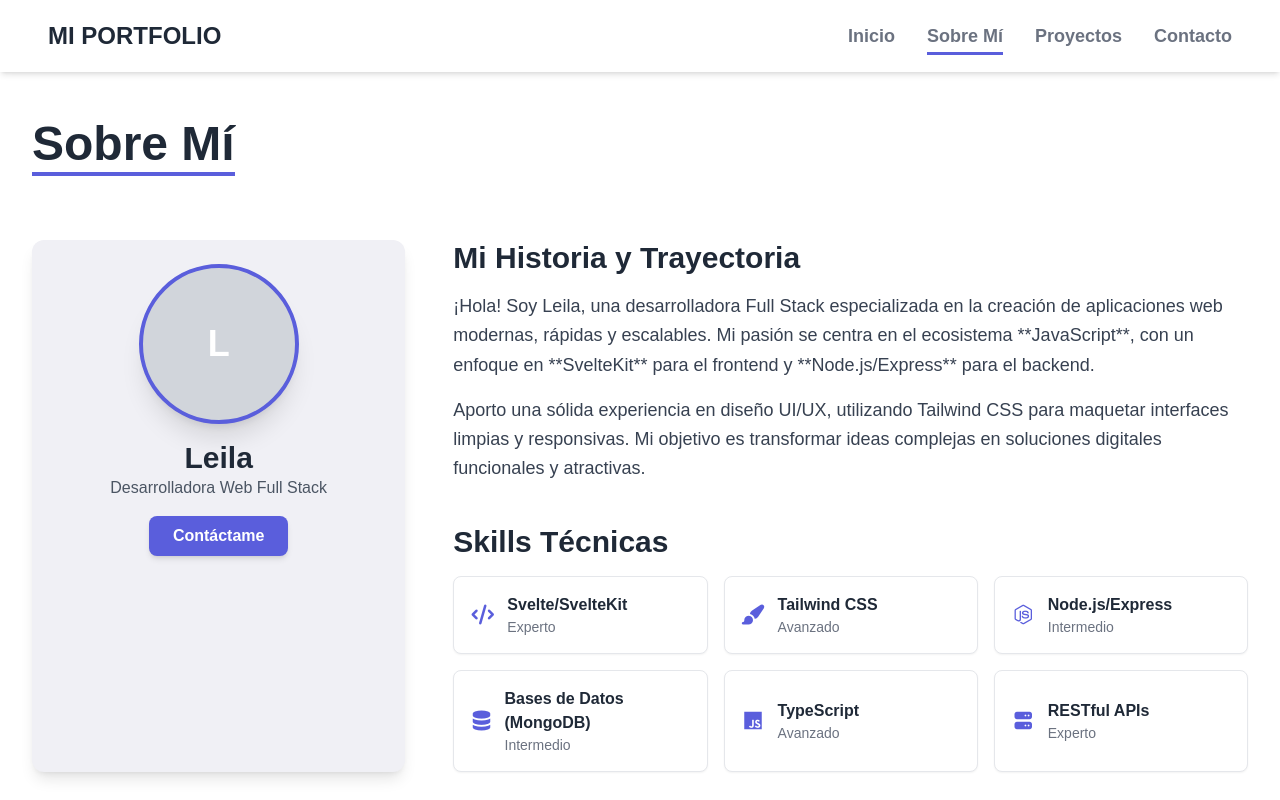
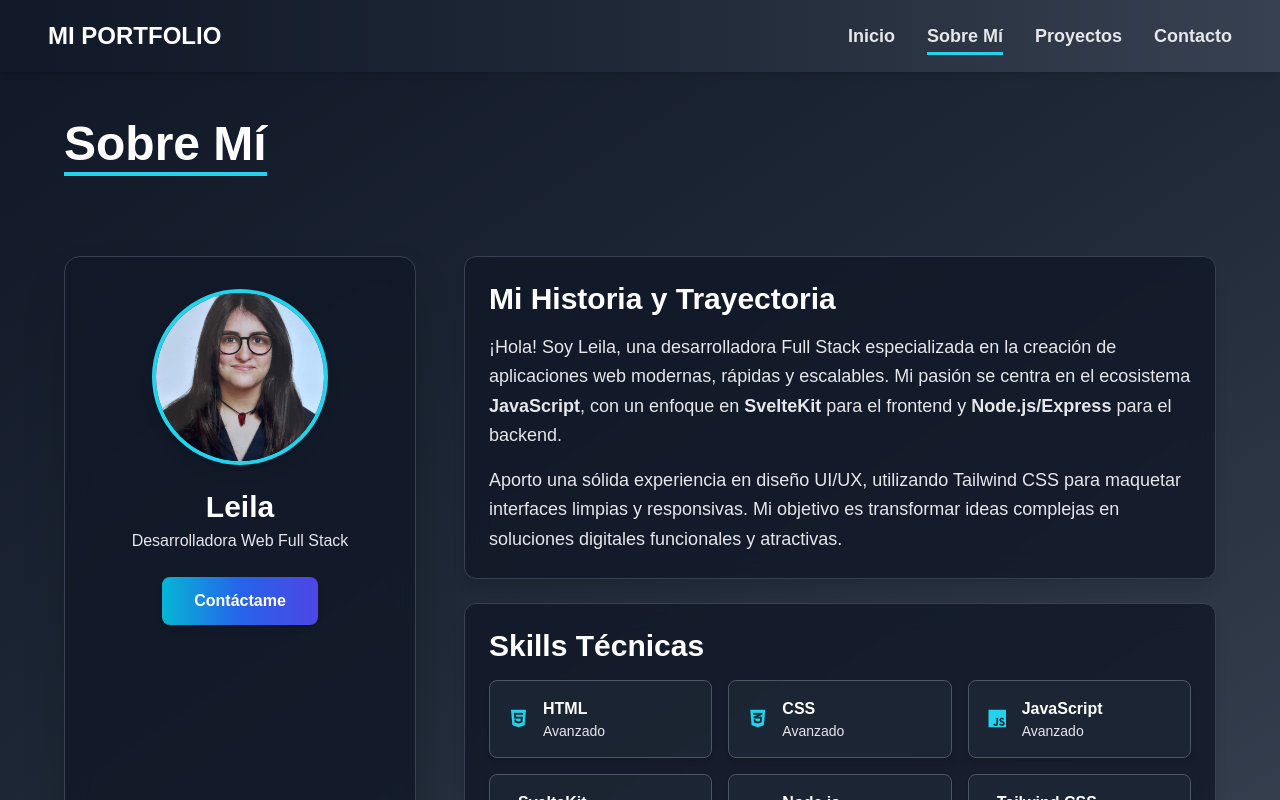
Before and after one commit to lgomegarc/mi-portfolio, a SvelteKit app: page /about in a window 1280 px wide. Shown: the top 800 px of the page. Built offline with nearby package versions, Linux system fonts and the light colour scheme.

Commit message:
Cambios esteticos

```diff
--- a/src/lib/components/Navbar.svelte
+++ b/src/lib/components/Navbar.svelte
@@ -1,6 +1,6 @@
 <script>
     import { page } from '$app/stores';
-    import { slide } from 'svelte/transition'; // 🔑 ¡IMPORTANTE!
+    import { slide } from 'svelte/transition';
 
     const links = [
         { name: 'Inicio', path: '/' },
@@ -9,46 +9,48 @@
         { name: 'Contacto', path: '/contact' },
     ];
 
-    // Variable de estado para controlar si el menú móvil está abierto
     let isMenuOpen = false;
 
-    // Función para cerrar el menú (útil para móviles)
     function closeMenu() {
         isMenuOpen = false;
     }
 </script>
 
-<nav class="flex justify-between items-center py-5 px-5 sm:px-12 bg-white shadow-md sticky top-0 z-20">
+<!-- Navbar -->
+<nav class="flex justify-between items-center py-5 px-5 sm:px-12
+            bg-gradient-to-r from-gray-900 via-gray-800 to-gray-700
+            shadow-md sticky top-0 z-30">
     <div class="logo z-30">
-        <a href="/" class="text-2xl font-bold text-gray-800 hover:text-primary transition-colors duration-300">
+        <a href="/" class="text-2xl font-bold text-white hover:text-cyan-400 transition-colors duration-300">
             MI PORTFOLIO
         </a>
     </div>
 
-    <div class="nav-links hidden md:flex space-x-8">
+    <!-- Links de escritorio -->
+    <div class="hidden md:flex space-x-8">
         {#each links as link}
             <a
                 href={link.path}
                 on:click={closeMenu}
-                class:active={$page.url.pathname === link.path}
-                class="text-lg font-semibold text-gray-500 hover:text-primary transition-colors duration-300 relative group"
+                class="text-lg font-semibold text-gray-200 hover:text-cyan-400 transition-colors duration-300 relative group"
             >
                 {link.name}
                 <span
                     class:active-indicator={$page.url.pathname === link.path}
-                    class="absolute bottom-[-5px] left-0 w-full h-[3px] bg-primary scale-x-0 group-hover:scale-x-100 transition-transform duration-300 ease-out"
+                    class="absolute bottom-[-5px] left-0 w-full h-[3px] bg-cyan-400 scale-x-0 group-hover:scale-x-100 transition-transform duration-300 ease-out"
                 ></span>
             </a>
         {/each}
     </div>
 
+    <!-- Botón menú móvil -->
     <button
         class="md:hidden p-2 z-30 focus:outline-none"
         on:click={() => isMenuOpen = !isMenuOpen}
         aria-label="Abrir menú de navegación"
     >
         <svg
-            class="w-6 h-6 text-gray-800 transform transition duration-300"
+            class="w-6 h-6 text-white transform transition duration-300"
             class:rotate-90={isMenuOpen}
             fill="none"
             stroke="currentColor"
@@ -64,17 +66,17 @@
     </button>
 </nav>
 
+<!-- Menú móvil -->
 {#if isMenuOpen}
     <div
-        class="fixed inset-0 top-0 bg-white z-20 pt-20 shadow-xl md:hidden flex flex-col items-center space-y-6"
-        transition:slide="{{ duration: 300 }}"
+        class="fixed inset-0 top-0 bg-gradient-to-r from-gray-900 via-gray-800 to-gray-700 z-20 pt-20 shadow-xl md:hidden flex flex-col items-center space-y-6"
+        transition:slide={{ duration: 300 }}
     >
         {#each links as link}
             <a
                 href={link.path}
                 on:click={closeMenu}
-                class:text-primary={$page.url.pathname === link.path}
-                class="text-3xl font-bold text-gray-800 hover:text-primary transition-colors duration-300 py-3"
+                class="text-3xl font-bold text-white hover:text-cyan-400 transition-colors duration-300 py-3"
             >
                 {link.name}
             </a>
@@ -83,7 +85,7 @@
 {/if}
 
 <style>
-    /* Asegura que el indicador de escritorio se vea cuando la página está activa */
+    /* Indicador activo en escritorio */
     .active-indicator {
         transform: scaleX(1);
     }
--- a/src/lib/components/SocialLinks.svelte
+++ b/src/lib/components/SocialLinks.svelte
@@ -1,34 +1,38 @@
 <script>
-    // Define tus enlaces sociales aquí
-    const socialMedia = [
-        { name: 'GitHub', icon: '<svg xmlns="http://www.w3.org/2000/svg" width="24" height="24" viewBox="0 0 24 24" fill="currentColor"><path d="M12 0c-6.626 0-12 5.373-12 12 0 5.302 3.438 9.8 8.207 11.387.599.111.793-.261.793-.577v-2.234c-3.338.726-4.033-1.416-4.033-1.416-.546-1.387-1.333-1.756-1.333-1.756-1.087-.744.084-.693.084-.693 1.205.086 1.838 1.235 1.838 1.235 1.07 1.835 2.809 1.305 3.494.998.108-.776.418-1.305.762-1.604-2.665-.305-5.467-1.334-5.467-5.931 0-1.311.469-2.381 1.236-3.221-.124-.303-.535-1.524.117-3.176 0 0 1.008-.322 3.301 1.23.957-.266 1.983-.399 3.003-.404 1.02.005 2.046.138 3.003.404 2.292-1.552 3.3-.86 3.3-.86.653 1.653.242 2.873.118 3.176.77.84 1.235 1.911 1.235 3.221 0 4.609-2.807 5.624-5.479 5.923.43.372.823 1.102.823 2.222v3.293c0 .319.192.694.801.576C20.562 21.79 24 17.26 24 12 24 5.373 18.627 0 12 0z"/></svg>' },
-        { name: 'LinkedIn', icon: '<svg xmlns="http://www.w3.org/2000/svg" width="24" height="24" viewBox="0 0 24 24" fill="currentColor"><path d="M19 0h-14c-2.761 0-5 2.239-5 5v14c0 2.761 2.239 5 5 5h14c2.762 0 5-2.239 5-5v-14c0-2.761-2.238-5-5-5zm-11 19h-3v-11h3v11zm-1.5-12.268c-.966 0-1.75-.79-1.75-1.764s.784-1.764 1.75-1.764 1.75.79 1.75 1.764-.783 1.764-1.75 1.764zm13.5 12.268h-3v-5.604c0-3.368-4.088-3.262-4.088 0v5.604h-3v-11h3v1.765c1.396-2.586 7.088-2.77 7.088 2.583v6.652z"/></svg>' },
-        // Puedes añadir más como X/Twitter, un Blog, etc.
-    ];
   const socialLinks = [
     {
       name: 'GitHub',
-            url: 'https://github.com/lgomegarc', // ✅ cambia este por tu usuario real
-            icon: 'fa-brands fa-github'
+      url: 'https://github.com/lgomegarc',
+      icon: `<svg xmlns="http://www.w3.org/2000/svg" viewBox="0 0 24 24" fill="currentColor">
+               <path d="M12 0c-6.626 0-12 5.373-12 12 0 5.302 3.438 9.8 8.207 11.387.599.111.793-.261.793-.577v-2.234c-3.338.726-4.033-1.416-4.033-1.416-.546-1.387-1.333-1.756-1.333-1.756-1.087-.744.084-.693.084-.693 1.205.086 1.838 1.235 1.838 1.235 1.07 1.835 2.809 1.305 3.494.998.108-.776.418-1.305.762-1.604-2.665-.305-5.467-1.334-5.467-5.931 0-1.311.469-2.381 1.236-3.221-.124-.303-.535-1.524.117-3.176 0 0 1.008-.322 3.301 1.23.957-.266 1.983-.399 3.003-.404 1.02.005 2.046.138 3.003.404 2.292-1.552 3.3-.86 3.3-.86.653 1.653.242 2.873.118 3.176.77.84 1.235 1.911 1.235 3.221 0 4.609-2.807 5.624-5.479 5.923.43.372.823 1.102.823 2.222v3.293c0 .319.192.694.801.576C20.562 21.79 24 17.26 24 12 24 5.373 18.627 0 12 0z"/>
+             </svg>`
     },
     {
       name: 'LinkedIn',
-            url: 'https://www.linkedin.com/in/leila-begoña-gómez-garcía-27961425b', // ✅ cambia este por tu URL real
-            icon: 'fa-brands fa-linkedin'
+      url: 'https://www.linkedin.com/in/leila-begoña-gómez-garcía-27961425b',
+      icon: `<svg xmlns="http://www.w3.org/2000/svg" viewBox="0 0 24 24" fill="currentColor">
+               <path d="M19 0h-14c-2.761 0-5 2.239-5 5v14c0 2.761 2.239 5 5 5h14c2.762 0 5-2.239 5-5v-14c0-2.761-2.238-5-5-5zm-11 19h-3v-11h3v11zm-1.5-12.268c-.966 0-1.75-.79-1.75-1.764s.784-1.764 1.75-1.764 1.75.79 1.75 1.764-.783 1.764-1.75 1.764zm13.5 12.268h-3v-5.604c0-3.368-4.088-3.262-4.088 0v5.604h-3v-11h3v1.765c1.396-2.586 7.088-2.77 7.088 2.583v6.652z"/>
+             </svg>`
     }
   ];
 </script>
 
 <div class="flex space-x-6">
   {#each socialLinks as link}
+    <div class="relative group">
       <a
         href={link.url}
         target="_blank"
         rel="noopener noreferrer"
-            class="text-gray-600 hover:text-primary transition transform hover:scale-110 duration-300"
+        class="text-gray-400 hover:text-cyan-400 transition-transform duration-300 transform hover:scale-110"
         aria-label={link.name}
       >
-            <i class={link.icon + " text-3xl"}></i>
+        {@html link.icon.replace('<svg ', '<svg class="w-12 h-12" ')}
       </a>
+      <!-- Tooltip -->
+      <span class="absolute -top-8 left-1/2 -translate-x-1/2 bg-gray-800 text-white text-sm px-2 py-1 rounded opacity-0 group-hover:opacity-100 transition-opacity duration-300 pointer-events-none whitespace-nowrap">
+        {link.name}
+      </span>
+    </div>
   {/each}
 </div>
--- a/src/routes/+page.svelte
+++ b/src/routes/+page.svelte
@@ -3,42 +3,26 @@
     import { fade, fly, blur } from 'svelte/transition';
 </script>
 
-<div class="flex items-center justify-center min-h-screen bg-secondary-bg px-4 sm:px-6 lg:px-8">
-
-    <!-- Contenedor Principal Centrado con Sombra -->
+<div class="flex items-center justify-center min-h-screen px-4 sm:px-6 lg:px-8
+            bg-gradient-to-br from-gray-900 via-gray-800 to-gray-700">
   <div class="container py-24 text-center">
-
-        <!-- Saludo Principal -->
-        <h1
-            class="text-6xl sm:text-7xl lg:text-8xl font-extrabold mb-4 text-gray-900 leading-tight"
-            style="color: #1f2937;"
-            in:fly={{ y: -50, duration: 800, easing: quintOut }}
-        >
-            ¡Hola! Soy <span class="text-primary">Leila</span>
+    <h1 class="text-6xl sm:text-7xl lg:text-8xl font-extrabold mb-4 text-white leading-tight"
+        in:fly={{ y: -50, duration: 800, easing: quintOut }}>
+      ¡Hola! Soy <span class="text-cyan-400">Leila</span>
     </h1>
-
-        <!-- Descripción y Presentación -->
-        <p
-            class="text-xl sm:text-2xl max-w-2xl mx-auto mb-10 text-gray-600"
-            in:fade={{ delay: 500, duration: 1000 }}
-        >
-            Bienvenido a mi portafolio. Aquí muestro mis **proyectos**, **habilidades** y el camino que sigo como desarrolladora.
+    <p class="text-xl sm:text-2xl max-w-2xl mx-auto mb-10 text-gray-200"
+       in:fly={{ y: 30, duration: 1000, delay: 500, easing: quintOut }}>
+      Bienvenido a mi portafolio. Aquí muestro mis <strong>proyectos</strong>, <strong>habilidades</strong> y el camino que sigo como desarrolladora.
     </p>
-
-        <!-- Botón/Enlace Principal -->
-        <a
-            href="/about"
-            class="inline-block px-8 py-3 bg-primary text-white font-semibold rounded-lg shadow-lg
-                   hover:bg-opacity-90 transition duration-300 ease-in-out transform hover:scale-105"
-            in:blur={{ delay: 1000, duration: 500 }}
-        >
+    <a href="/about"
+       class="inline-block px-8 py-3 font-semibold rounded-lg shadow-lg
+              bg-gradient-to-r from-cyan-500 via-blue-600 to-indigo-600
+              text-white hover:opacity-90 transform hover:scale-105 transition duration-300 ease-in-out"
+       in:blur={{ delay: 1000, duration: 500 }}>
       Ver Mi Trayectoria →
     </a>
-
-        <!-- Nota sobre el portafolio -->
-        <p class="mt-8 text-sm text-gray-500">
+    <p class="mt-8 text-sm text-gray-400">
       Desarrollado con SvelteKit y Tailwind CSS.
     </p>
   </div>
-
 </div>
--- a/src/routes/about/+page.svelte
+++ b/src/routes/about/+page.svelte
@@ -1,59 +1,60 @@
 <script>
-    // Define tus habilidades y el nivel de cada una
-    const skills = [
-        { name: 'Svelte/SvelteKit', level: 'Experto', icon: 'fa-solid fa-code' },
-        { name: 'Tailwind CSS', level: 'Avanzado', icon: 'fa-solid fa-paintbrush' },
-        { name: 'Node.js/Express', level: 'Intermedio', icon: 'fa-brands fa-node-js' },
-        { name: 'Bases de Datos (MongoDB)', level: 'Intermedio', icon: 'fa-solid fa-database' },
-        { name: 'TypeScript', level: 'Avanzado', icon: 'fa-brands fa-js' },
-        { name: 'RESTful APIs', level: 'Experto', icon: 'fa-solid fa-server' },
+    // Lista de skills de ejemplo, puedes modificarla
+    let skills = [
+        { name: "HTML", level: "Avanzado", icon: "fab fa-html5" },
+        { name: "CSS", level: "Avanzado", icon: "fab fa-css3-alt" },
+        { name: "JavaScript", level: "Avanzado", icon: "fab fa-js" },
+        { name: "SvelteKit", level: "Intermedio", icon: "si si-svelte" },
+        { name: "Node.js", level: "Intermedio", icon: "fab fa-node" },
+        { name: "Tailwind CSS", level: "Avanzado", icon: "si si-tailwindcss" }
     ];
 </script>
-
-<svelte:head>
-    <title>Sobre Mí | Leila</title>
-    </svelte:head>
-
-<div class="container py-12">
-    <h1 class="text-4xl sm:text-5xl font-extrabold text-gray-800 mb-8 border-b-4 border-primary inline-block pb-1">
+<div class="min-h-screen bg-gradient-to-br from-gray-900 via-gray-800 to-gray-700 py-12 px-4 sm:px-6 lg:px-8">
+    <div class="container mx-auto">
+        <h1 class="text-4xl sm:text-5xl font-extrabold text-white mb-12 border-b-4 border-cyan-400 inline-block pb-1">
             Sobre Mí
         </h1>
 
         <div class="grid grid-cols-1 md:grid-cols-3 gap-12 mt-8">
-        <div class="md:col-span-1 flex flex-col items-center p-6 bg-secondary-bg rounded-xl shadow-lg">
+            <!-- Tarjeta lateral con foto -->
+            <div class="md:col-span-1 flex flex-col items-center p-8 bg-gray-900/80 backdrop-blur-md rounded-2xl shadow-2xl border border-gray-700">
 
-            <div class="w-40 h-40 bg-gray-300 rounded-full mb-4 overflow-hidden border-4 border-primary shadow-xl flex items-center justify-center text-4xl text-white font-bold">
-                L
+                <!-- Foto -->
+                <div class="w-44 h-44 rounded-full mb-6 overflow-hidden border-4 border-cyan-400 shadow-lg flex items-center justify-center transform hover:scale-105 transition duration-300">
+                    <img src="/Profile_Image.jpg" alt="Leila" class="w-full h-full object-cover" />
                 </div>
-            <h2 class="text-3xl font-bold text-gray-800">Leila</h2>
-            <p class="text-md text-gray-600 mb-4">Desarrolladora Web Full Stack</p>
 
-            <a href="/contact" class="bg-primary text-white font-semibold py-2 px-6 rounded-lg hover:bg-indigo-700 transition duration-300 shadow-md">
+
+                <h2 class="text-3xl font-bold text-white mb-1">Leila</h2>
+                <p class="text-md text-gray-200 mb-6">Desarrolladora Web Full Stack</p>
+
+                <a href="/contact" class="bg-gradient-to-r from-cyan-500 via-blue-600 to-indigo-600 text-white font-semibold py-3 px-8 rounded-lg hover:opacity-90 transform hover:scale-105 transition duration-300 shadow-md">
                     Contáctame
                 </a>
             </div>
 
-        <div class="md:col-span-2">
+            <!-- Contenido principal -->
+            <div class="md:col-span-2 flex flex-col justify-center space-y-6">
 
-            <section class="mb-10">
-                <h2 class="text-3xl font-semibold text-gray-800 mb-4">Mi Historia y Trayectoria</h2>
-                <p class="text-lg text-gray-700 leading-relaxed mb-4">
-                    ¡Hola! Soy Leila, una desarrolladora Full Stack especializada en la creación de aplicaciones web modernas, rápidas y escalables. Mi pasión se centra en el ecosistema **JavaScript**, con un enfoque en **SvelteKit** para el frontend y **Node.js/Express** para el backend.
+                <section class="p-6 rounded-xl shadow-lg border border-gray-700 bg-gray-900/80 backdrop-blur-md">
+                    <h2 class="text-3xl font-semibold text-white mb-4">Mi Historia y Trayectoria</h2>
+                    <p class="text-lg text-gray-200 leading-relaxed mb-4">
+                        ¡Hola! Soy Leila, una desarrolladora Full Stack especializada en la creación de aplicaciones web modernas, rápidas y escalables. Mi pasión se centra en el ecosistema <strong>JavaScript</strong>, con un enfoque en <strong>SvelteKit</strong> para el frontend y <strong>Node.js/Express</strong> para el backend.
                     </p>
-                <p class="text-lg text-gray-700 leading-relaxed">
+                    <p class="text-lg text-gray-200 leading-relaxed">
                         Aporto una sólida experiencia en diseño UI/UX, utilizando Tailwind CSS para maquetar interfaces limpias y responsivas. Mi objetivo es transformar ideas complejas en soluciones digitales funcionales y atractivas.
                     </p>
                 </section>
 
-            <section>
-                <h2 class="text-3xl font-semibold text-gray-800 mb-4">Skills Técnicas</h2>
+                <section class="p-6 rounded-xl shadow-lg border border-gray-700 bg-gray-900/80 backdrop-blur-md">
+                    <h2 class="text-3xl font-semibold text-white mb-4">Skills Técnicas</h2>
                     <div class="grid grid-cols-2 sm:grid-cols-3 gap-4">
                         {#each skills as skill}
-                        <div class="flex items-center space-x-3 p-4 bg-white rounded-lg shadow-sm border border-gray-200 hover:shadow-md transition duration-200">
-                            <i class="{skill.icon} text-primary text-xl"></i>
+                            <div class="flex items-center space-x-3 p-4 bg-gray-800/70 rounded-lg shadow-md border border-gray-600 hover:shadow-xl hover:bg-gray-700 transition duration-200">
+                                <i class="{skill.icon} text-cyan-400 text-xl"></i>
                                 <div>
-                                <p class="text-md font-semibold text-gray-800">{skill.name}</p>
-                                <p class="text-sm text-gray-500">{skill.level}</p>
+                                    <p class="text-md font-semibold text-white">{skill.name}</p>
+                                    <p class="text-sm text-gray-200">{skill.level}</p>
                                 </div>
                             </div>
                         {/each}
@@ -62,3 +63,4 @@
             </div>
         </div>
     </div>
+</div>
```
Also changed, not shown: src/routes/contact/+page.svelte (+19 -24 lines), static/Profile_Image.jpg (added). Lines whose indentation alone changed are shown as unchanged.
